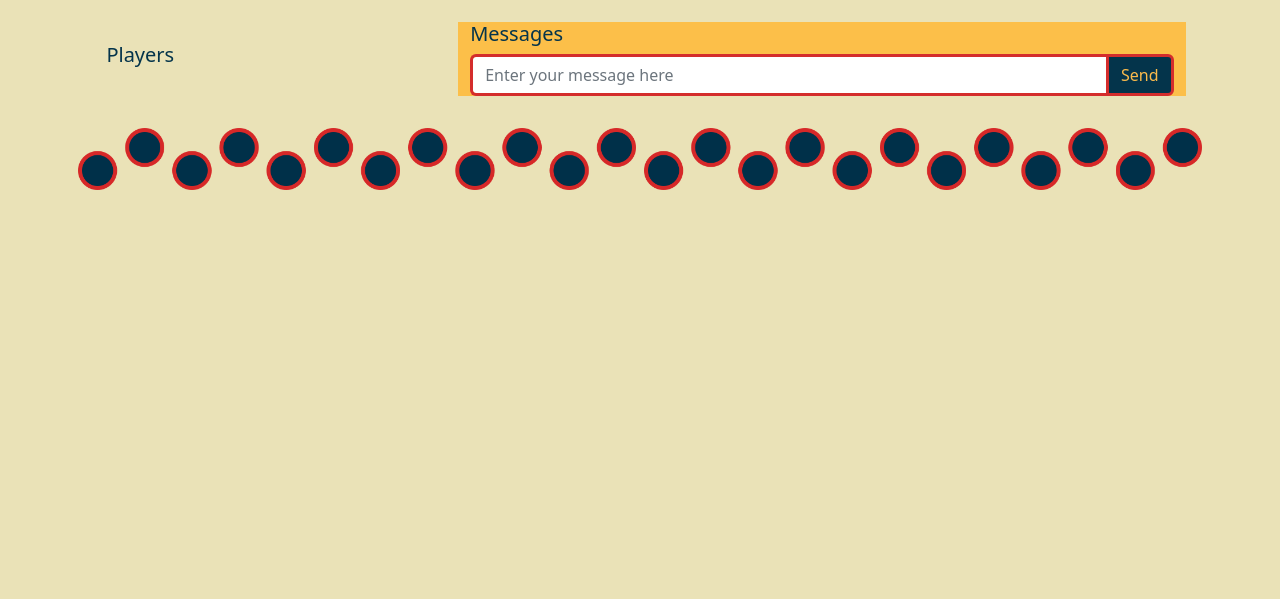
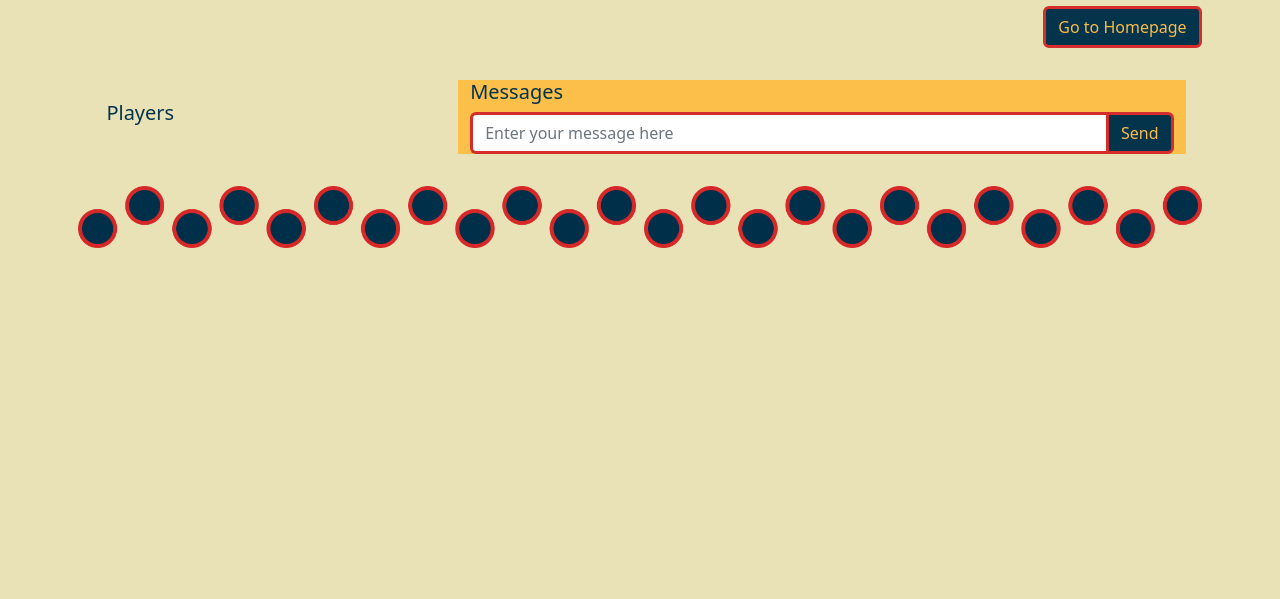
Before and after one commit to tommymattson/mattson-reversi, a website: page public/lobby.html in a window 1280 px wide. Shown: the part 201-800 px from the top of the page. Drawn offline with nearby package versions, Linux system fonts and the light colour scheme; no server answers.

Commit message:
Final final

```diff
--- a/public/lobby.html
+++ b/public/lobby.html
@@ -16,6 +16,11 @@
             <div class="col text-center">
                 <img class="img-fluid" src="assets/images/lobbyLogo.png" alt="lobbyLogo">
                 <h3 id="lobbyTitle" class="text">Lobby</h3>
+            </div>
+        </div>
+        <div class="row m-3">
+            <div class="col text-end">
+                <a class="btn buttons text-nowrap" href="index.html">Go to Homepage</a>
             </div>
         </div>
 
```
